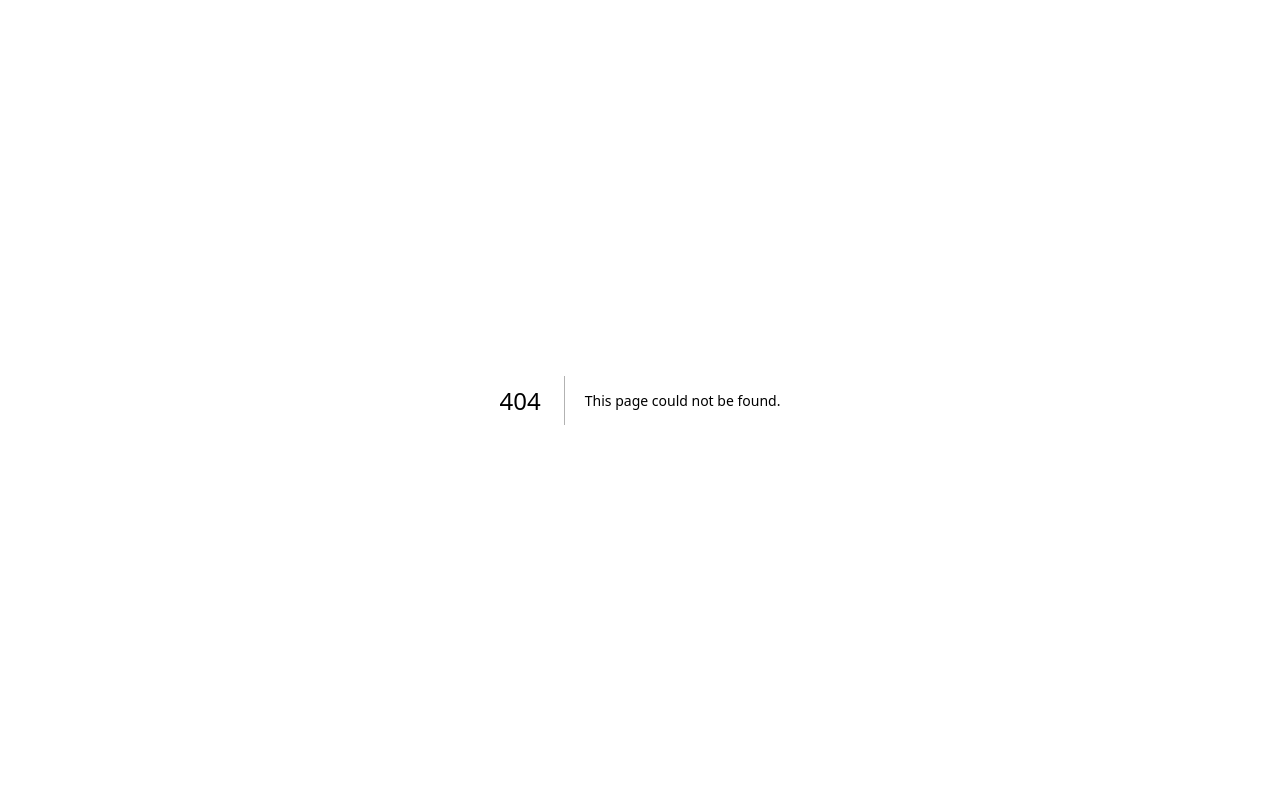
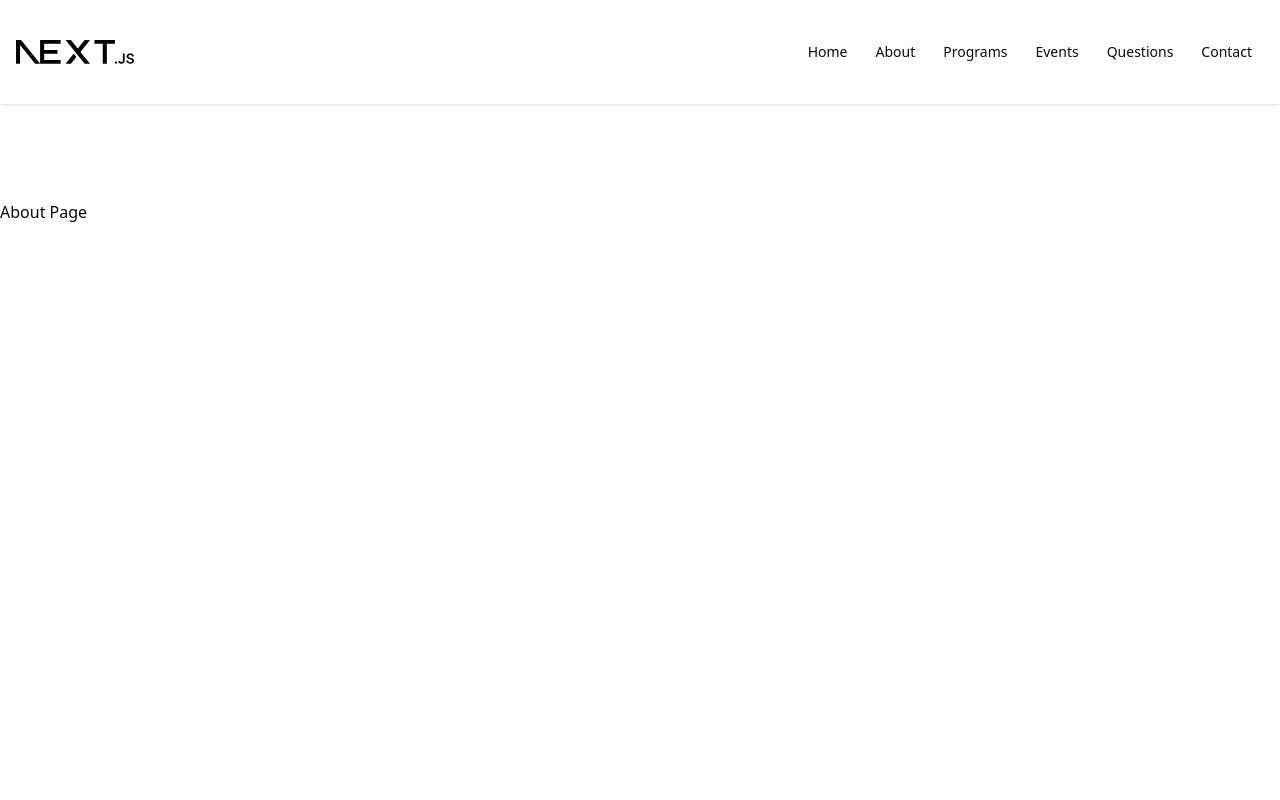
Before and after one commit to Justin-Bento/believe-support-services, a Next.js app: page /about in a window 1280 px wide. Before the commit this address had no page. Shown: the top 800 px of the page. Built offline with nearby package versions, Linux system fonts and the light colour scheme.

Commit message:
Created about page.

```diff
--- /dev/null
+++ b/src/app/(frontend)/about/page.tsx
@@ -0,0 +1,9 @@
+import React from "react";
+
+export default function page() {
+  return (
+    <main className="container mx-auto min-h-dvh my-24 space-y-32">
+      <h1 className="">About Page</h1>
+    </main>
+  );
+}
```
